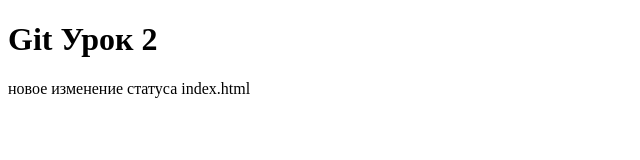
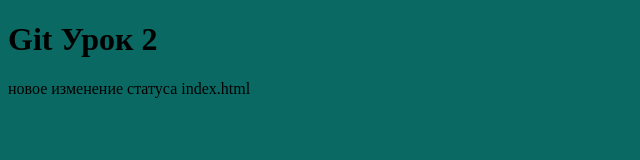
Before and after one commit to makcwer/site, a plain HTML site: page index.html in a window 1280 px wide. Shown: the whole page, without its empty margins (0-640 px from the left). Drawn offline with Linux system fonts and the light colour scheme.

Commit message:
fest commit

```diff
--- /dev/null
+++ b/css/style.css
@@ -0,0 +1,3 @@
+body {
+    background-color:rgb(10, 105, 98)
+}
--- a/index.html
+++ b/index.html
@@ -3,6 +3,7 @@
     <head>
         <meta charset="UTF-8">
         <title>Document</title>
+        <link rel="stylesheet" href="css/style.css">
     </head>
     <body>
       <h1>Git Урок 2</h1>
```
